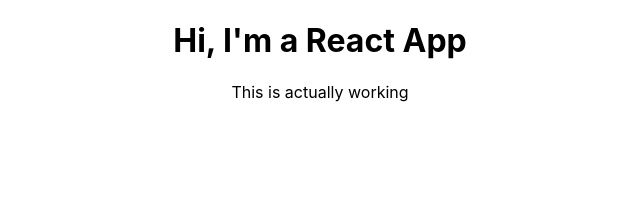
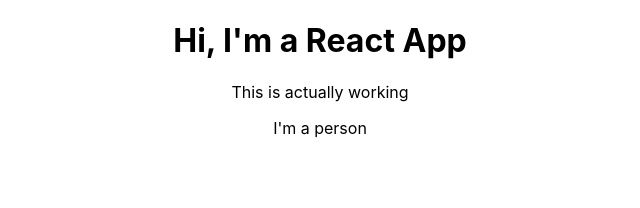
Before and after one commit to moreenkim/react-complete-guide, a React (Create React App) app in the folder src/: page / in a window 1280 px wide. Shown: the top 208 px of the page, without its empty margins (320-960 px from the left). Built offline with nearby package versions, Linux system fonts and the light colour scheme; the HTML template or start-up script is replaced by a standard one.

Commit message:
Create functional components

```diff
--- a/src/App.js
+++ b/src/App.js
@@ -1,5 +1,6 @@
 import React, { Component } from 'react';
 import './App.css';
+import Person from './Person/Person';
 
 class App extends Component {
   render() {
@@ -7,6 +8,7 @@
       <div className="App">
         <h1>Hi, I'm a React App</h1>
         <p>This is actually working</p>
+        <Person />
       </div>
     );
   }
--- a/src/Person/Person.js
+++ b/src/Person/Person.js
@@ -0,0 +1,7 @@
+import React from 'react';
+
+const person = () => {
+  return <p>I'm a person</p>;
+};
+
+export default person;
```
